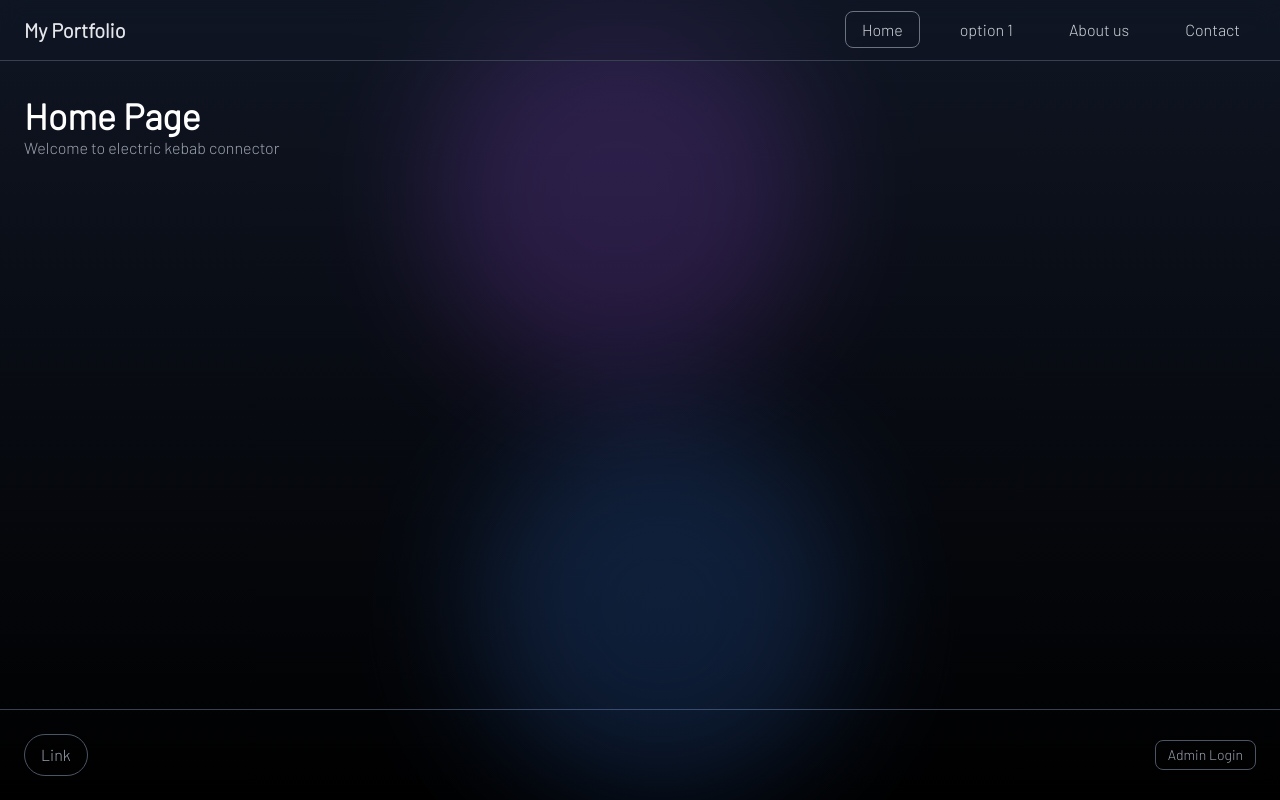
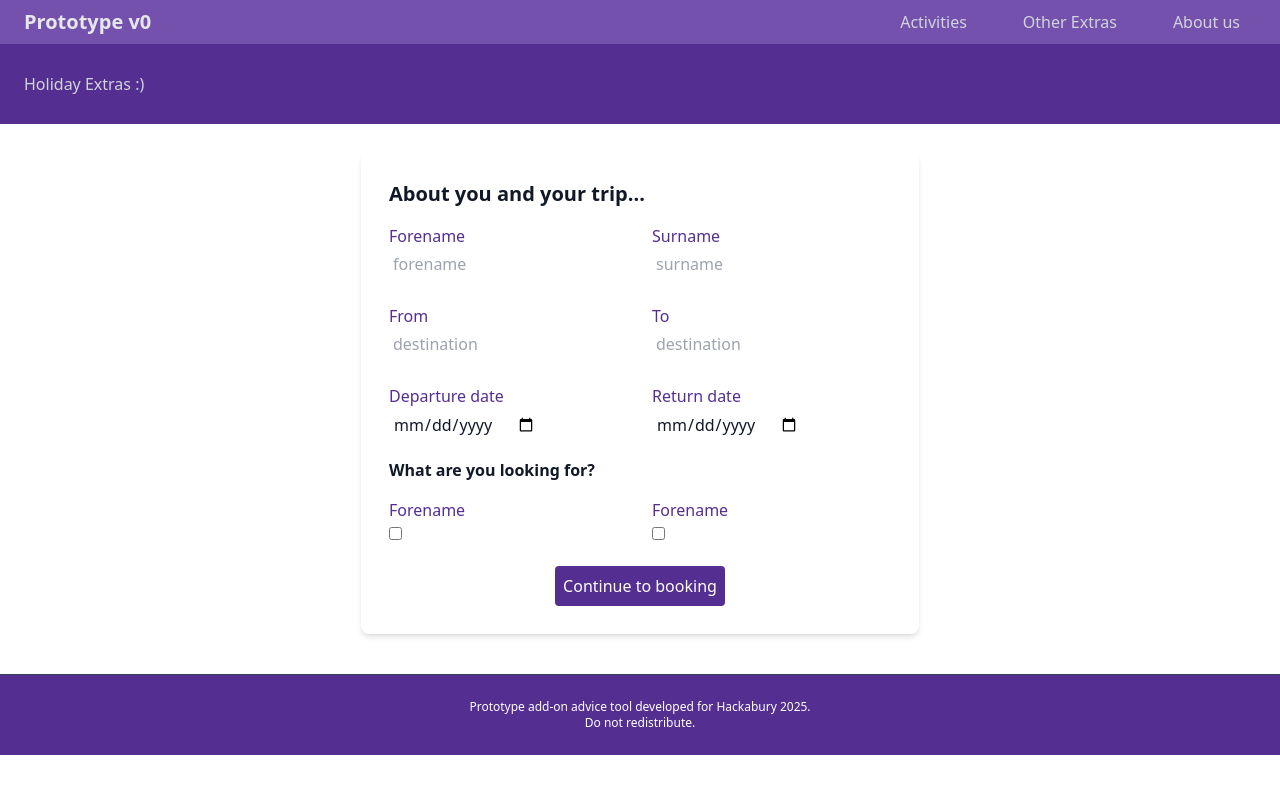
Before and after one commit to jess-excell/hackabury-submission, a Django app: page / in a window 1280 px wide. Run offline with Django 5.2, Linux system fonts and the light colour scheme; some libraries are stand-ins or nearby versions.

Commit message:
Create alternative design that fits Holiday Extra's theme (kind of)

```diff
--- a/theApp/templates/base.html
+++ b/theApp/templates/base.html
@@ -3,45 +3,38 @@
 <html lang="en">
 <head>
   <meta charset="UTF-8">
-  <title>{% block title %}My Portfolio{% endblock %}</title>
+  <title>{% block title %}{% endblock %}</title>
   <script src="https://cdn.tailwindcss.com"></script>
   <style>
     @import url('https://fonts.googleapis.com/css2?family=Barlow:wght@300&display=swap');
   </style>
 </head>
-<body class="bg-black text-gray-300 font-[Barlow] min-h-screen flex flex-col">
-
-  <!-- Background -->
-  <div class="absolute inset-0 bg-gradient-to-b from-gray-900 to-black opacity-90 z-[-1]"></div>
-  <div class="absolute top-0 left-1/3 w-96 h-96 bg-purple-500 opacity-20 blur-3xl rounded-full"></div>
-  <div class="absolute bottom-0 right-1/3 w-96 h-96 bg-blue-500 opacity-20 blur-3xl rounded-full"></div>
-
+<body class="bg-white text-gray-900 font-[Nunito, 'Helvetica Neue', Helvetica, Arial, sans-serif] min-h-screen flex flex-col">
   <!-- Navigation Bar -->
-  <nav class="border-b border-gray-700 py-4 px-6 flex justify-between items-center backdrop-blur-md bg-gray-900/30 fixed w-full top-0 z-10">
-    <a href="/" class="text-xl font-semibold text-gray-200">My Portfolio</a>
-    <ul class="flex space-x-6">
-      <li><a href="/" class="px-4 py-2 border border-gray-500 rounded-lg hover:bg-gray-800">Home</a></li>
-      <li><a href="/" class="px-4 py-2 hover:border-gray-500 rounded-lg hover:bg-gray-800">option 1</a></li>
-      <li><a href="/" class="px-4 py-2 hover:border-gray-500 rounded-lg hover:bg-gray-800">About us</a></li>
-      <li><a href="/" class="px-4 py-2 hover:border-gray-500 rounded-lg hover:bg-gray-800">Contact</a></li>
-    </ul>
+  <nav class="py-2 px-6 flex justify-between items-center bg-[#7551ae] text-gray-300 w-full top-0 z-10">
+    <a href="/" class="text-xl font-semibold text-gray-200">Prototype v0</a>
+    <div>
+      <ul class="flex space-x-6">
+        <li><a href="/" class="px-4 py-2 hover:font-bold rounded-lg">Activities</a></li>
+        <li><a href="/" class="px-4 py-2 hover:font-bold rounded-lg">Other Extras</a></li>
+        <li><a href="/" class="px-4 py-2 hover:font-bold rounded-lg">About us</a></li>
+      </ul>
+    </div>
+  </nav>
+  <nav class="py-7 px-6 bg-[#542e91]  text-gray-300">
+    <p>Holiday Extras :)</p>
   </nav>
 
   <!-- Main Content -->
-  <main class="pt-24 px-6 flex-1">
+  <main class="mx-auto flex-col h-auto">
     {% block content %}
     <!-- Page content -->
     {% endblock %}
   </main>
 
   <!-- Footer -->
-  <footer class="border-t border-gray-700 py-6 px-6 text-gray-400">
-    <div class="flex justify-between items-center flex-wrap">
-      <div class="flex space-x-4 mb-4 md:mb-0">
-        <a href="" class="px-4 py-2 border border-gray-600 rounded-full hover:bg-gray-800">Link</a>
-      </div>
-      <a href="/" class="text-sm border border-gray-600 px-3 py-1 rounded-lg hover:bg-gray-800">Admin Login</a>
-    </div>
+  <footer class="border-t border-gray-700 py-6 bg-[#542e91] text-white text-center mt-10 px-6 text-gray-400 ">
+    <p class="text-xs">Prototype add-on advice tool developed for Hackabury 2025.<br/>Do not redistribute.</p>
   </footer>
 
 </body>
--- a/theApp/templates/home.html
+++ b/theApp/templates/home.html
@@ -3,8 +3,51 @@
 
 {% block content %}
 <section class="text-left">
-    <h1 class="text-4xl font-semibold text-white">Home Page</h1>
-    <p class="text-gray-400">Welcome to electric kebab connector</p>
+
+    <div class="p-7 mx-auto bg-white shadow-md mt-7 rounded-lg ">
+        <div>
+            <h1 class="font-bold text-xl pb-4">About you and your trip...</h1>
+            <div class="grid gap-6 md:grid-cols-2">
+                <div>
+                    <label for="forename" class="text-[#542e91]">Forename</p>
+                    <input type="text" name="forename" placeholder="forename" class="flex-1 text-gray-900 border-1 border-gray-500 focus:border-blue-400 p-1"/>
+                </div>
+                <div>
+                    <label for="surname" class="text-[#542e91]">Surname</p>
+                    <input type="text" name="surname" placeholder="surname" class="flex-1 text-gray-900 border-1 border-gray-500 focus:border-blue-400 p-1"/>
+                </div>
+                <div>
+                    <label for="location" class="text-[#542e91]">From</p>
+                    <input type="text" name="location" placeholder="destination" class="flex-1 text-gray-900 border-1 border-gray-500 focus:border-blue-400 p-1"/>
+                </div>
+                <div>
+                    <label for="destination" class="text-[#542e91]">To</p>
+                    <input type="text" name="destination" placeholder="destination" class="flex-1 text-gray-900 border-1 border-gray-500 focus:border-blue-400 p-1"/>
+                </div>
+                <div>
+                    <label for="departureDate" class="text-[#542e91]">Departure date</p>
+                    <input type="date" name="departureDate" placeholder="01/01/2000" class="flex-1 text-gray-900 border-1 border-gray-500 focus:border-blue-400 p-1"/>
+                </div>
+                <div>
+                    <label for="returnDate" class="text-[#542e91]">Return date</p>
+                    <input type="date" name="returnDate" placeholder="01/02/2000" class="flex-1 text-gray-900 border-1 border-gray-500 focus:border-blue-400 p-1"/>
+                </div>
+            </div>
+            <h2 class="font-bold text-l py-4">What are you looking for?</h2>
+            <div class="grid gap-6 md:grid-cols-2">
+                <div>
+                    <label for="forename" class="text-[#542e91]">Forename</p>
+                    <input type="checkbox" value="empty" class="flex-1 text-gray-900 border-1 border-gray-500 focus:border-blue-400 p-1"/>
+                </div>
+                <div>
+                    <label for="forename" class="text-[#542e91]">Forename</p>
+                    <input type="checkbox" value="empty" class="flex-1 text-gray-900 border-1 border-gray-500 focus:border-blue-400 p-1"/>
+                </div>
+            </div>
+        </div>
+        <div class="flex">
+            <button class="mt-5 p-2 rounded mx-auto items-center bg-[#542e91] text-white">Continue to booking</button>
+        </div>
 </section>
 
 {% endblock %}
```
